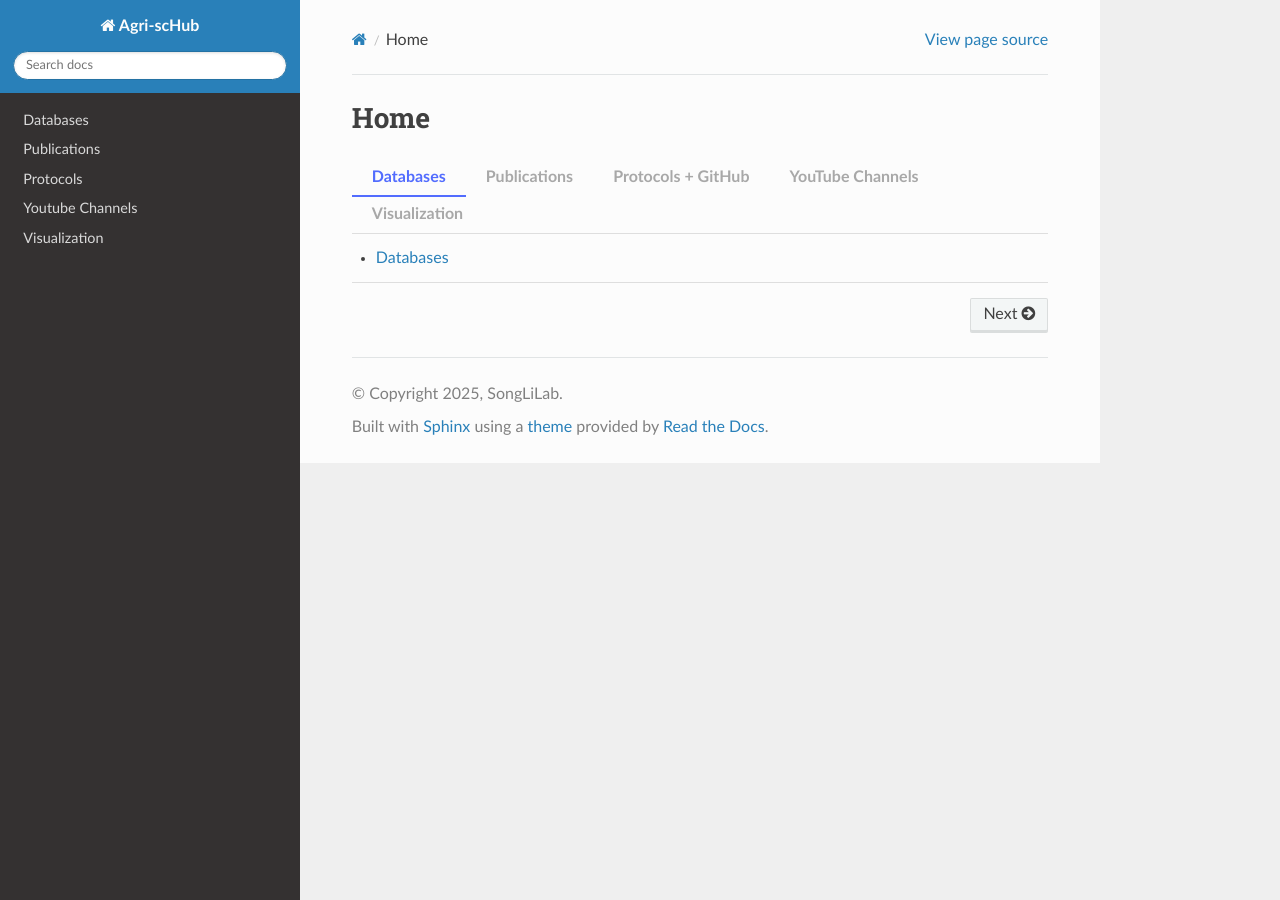
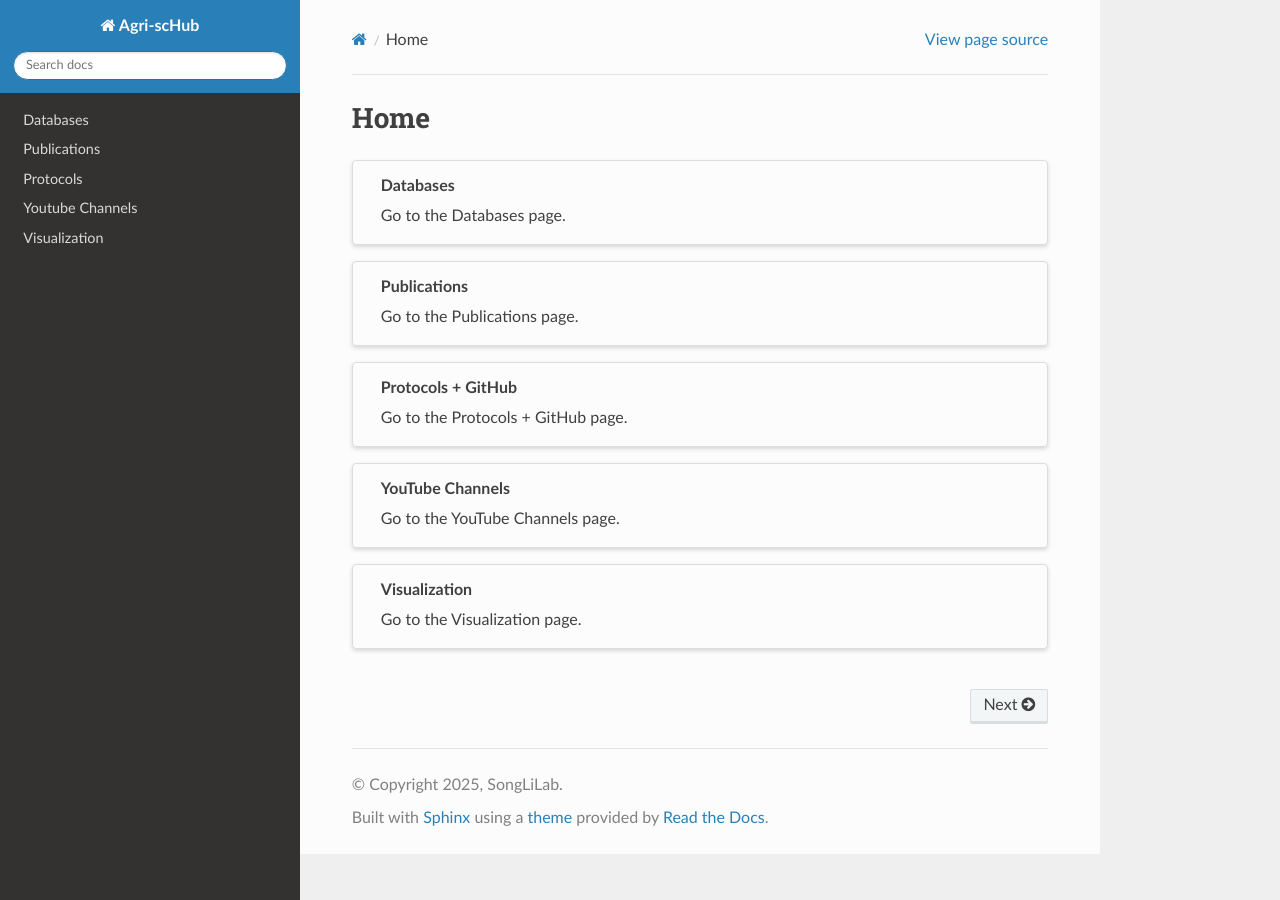
Before and after one commit to Maryam-Haghani/Agri-scHub, a Sphinx documentation site: the page built from docs/source/index.md, in a window 1280 px wide. Built offline with Sphinx 7.4.7 and the Read the Docs theme 3.1.0, drawn with Linux system fonts in a browser that asks for light colours.

Commit message:
Update index.md

````diff
--- a/docs/source/index.md
+++ b/docs/source/index.md
@@ -1,28 +1,50 @@
 # Home
 
-::::{tab-set}
+::::{grid} 1
+:class-container: sd-gap-2
 
-:::{tab-item} Databases
-- {doc}`content/databases`
+:::{card} Databases
+:link: content/databases
+:link-type: doc
+:click-parent:
+
+Go to the Databases page.
 :::
 
-:::{tab-item} Publications
-- {doc}`content/publications`
+:::{card} Publications
+:link: content/publications
+:link-type: doc
+:click-parent:
+
+Go to the Publications page.
 :::
 
-:::{tab-item} Protocols + GitHub
-- {doc}`content/protocols`
+:::{card} Protocols + GitHub
+:link: content/protocols
+:link-type: doc
+:click-parent:
+
+Go to the Protocols + GitHub page.
 :::
 
-:::{tab-item} YouTube Channels
-- {doc}`content/youtube`
+:::{card} YouTube Channels
+:link: content/youtube
+:link-type: doc
+:click-parent:
+
+Go to the YouTube Channels page.
 :::
 
-:::{tab-item} Visualization
-- {doc}`content/visualization`
+:::{card} Visualization
+:link: content/visualization
+:link-type: doc
+:click-parent:
+
+Go to the Visualization page.
 :::
 
 ::::
+
 
 ```{toctree}
 :hidden:
````
